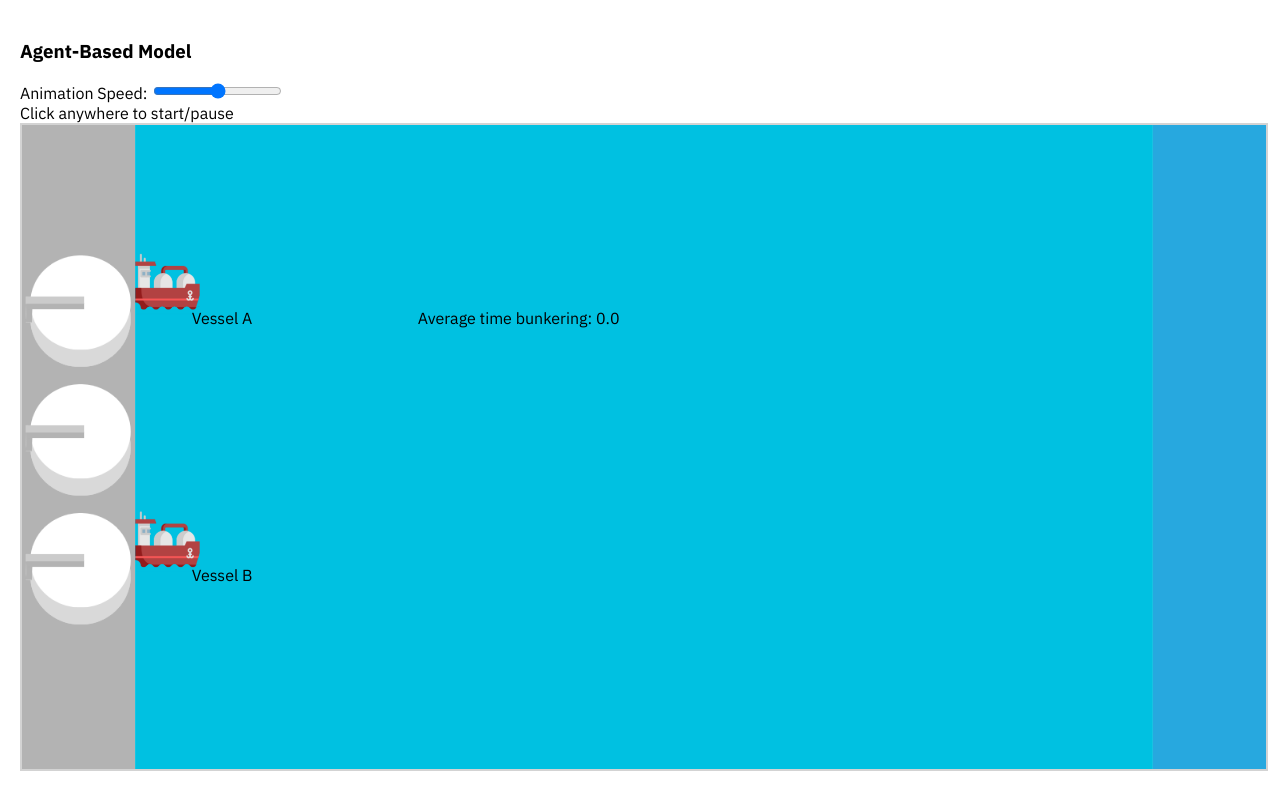
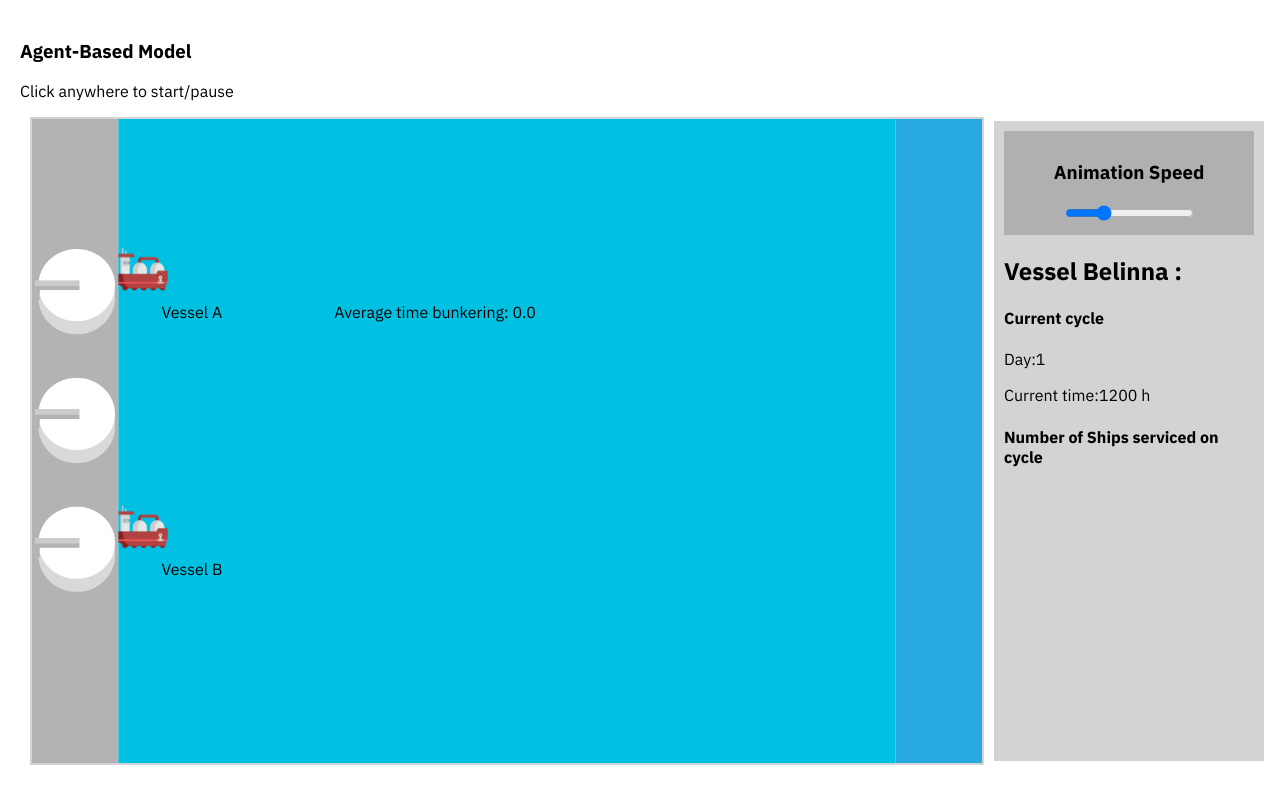
Before and after one commit to FUELNG-x-SDS/ABS-simulation, a Flask app: page / in a window 1280 px wide. Run offline with Flask 3, Linux system fonts and the light colour scheme.

Commit message:
grey sidebar

```diff
--- a/main.py
+++ b/main.py
@@ -7,4 +7,4 @@ def hello_world():
     return render_template('index.html')
 
 if __name__ == '__main__':
-    app.run(port=8001) # host: 127.0.0.1.8001
+    app.run(debug=True, port=8001) # host: 127.0.0.1.8001
--- a/static/default.css
+++ b/static/default.css
@@ -4,3 +4,37 @@ body {
     font-family: 'IBM Plex Sans', sans-serif;
     font-style: normal;
 }
+
+/*container contains simulation and sidebar*/
+#container{
+    display: flex;
+    height: 80vh;
+    margin-top: 20px; /*shifts simulation and sidebar down abit*/
+}
+
+/*grey sidebar*/
+#sidebar{
+    width: 250px;
+    background-color:#d3d3d3;
+    padding: 10px;
+
+}
+
+#speed-section{
+    width: 250px;
+    background-color: #b0b0b0;
+    padding: 10px;
+    box-sizing: border-box;
+    text-align: center;
+}
+
+
+/*space for main simulation*/
+#main-simulation{
+    flex-grow: 1; /* Takes remaining space*/
+    display: flex;
+    justify-content: center;
+    align-items: center;
+    background-color: white;
+    padding: 10px;
+}
--- a/templates/index.html
+++ b/templates/index.html
@@ -10,16 +10,33 @@
         <link rel="stylesheet" type="text/css" href="{{ url_for('static', filename='default.css') }}">
     </head>
     <body onclick="toggleSimStep()">
+
         <div id="title"><h3>Agent-Based Model</h3></div>
-        <div id="controls">Animation Speed:
-            <input id="slider1" type="range" min="0" value:"275" max="1000" step="10" onchange="redrawWindow();" />
-        </div>
         <div>Click anywhere to start/pause</div>
 
-        <!--Playing field of simulation-->
-	    <svg id="surface" style="width:100%; height:80vh; border: 2px solid #d3d3d3" xmlns="http://www.w3.org/2000/svg" version="1.1" >
-	    </svg>
+        <div id="container">
 
+            <!--Playing field of simulation-->
+            <div id="main-simulation">
+                <svg id="surface" style="width:100%; height:80vh; border: 2px solid #d3d3d3" xmlns="http://www.w3.org/2000/svg" version="1.1" ></svg>
+            </div>
+
+            <!-- Grey Sidebar -->
+            <div id="sidebar">
+                <div id="speed-section">
+                    <h3>Animation Speed</h3>
+                    <input id="slider1" type="range" min="0" value="275" max="1000" step="10" onchange="redrawWindow();" />
+                </div>
+
+                <h2>Vessel Belinna :</h2>
+                <h4>Current cycle</h4>
+                <p>Day:1</p>
+                <p>Current time:1200 h </p>
+                <h4>Number of Ships serviced on cycle</h4>
+
+            </div>
+
+        </div>
 	    <!--Late-loading library-->
 	    <script type="text/javascript" src="static/lib/AgentModel.js"></script>
     </body>
```
